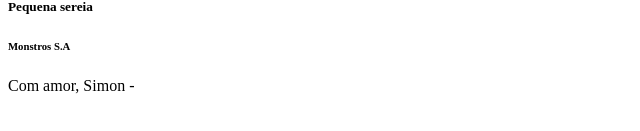
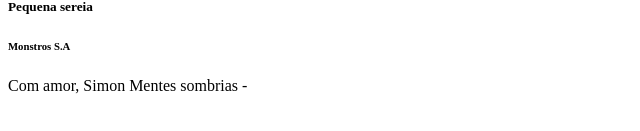
Before and after one commit to isadoraroman/reposit-rio-git, a plain HTML site: page index.html in a window 1280 px wide. Shown: the part 211-342 px from the top of the page, without its empty margins (0-640 px from the left). Drawn offline with Linux system fonts and the light colour scheme.

Commit message:
adicionei mais um filme

```diff
--- a/index.html
+++ b/index.html
@@ -14,6 +14,7 @@
     <h5>Pequena sereia</h5>
     <h6>Monstros S.A</h6>
     <h7>Com amor, Simon</h7>
+    <h8>Mentes sombrias</h8>
 -
 </body>
 </html>
```
